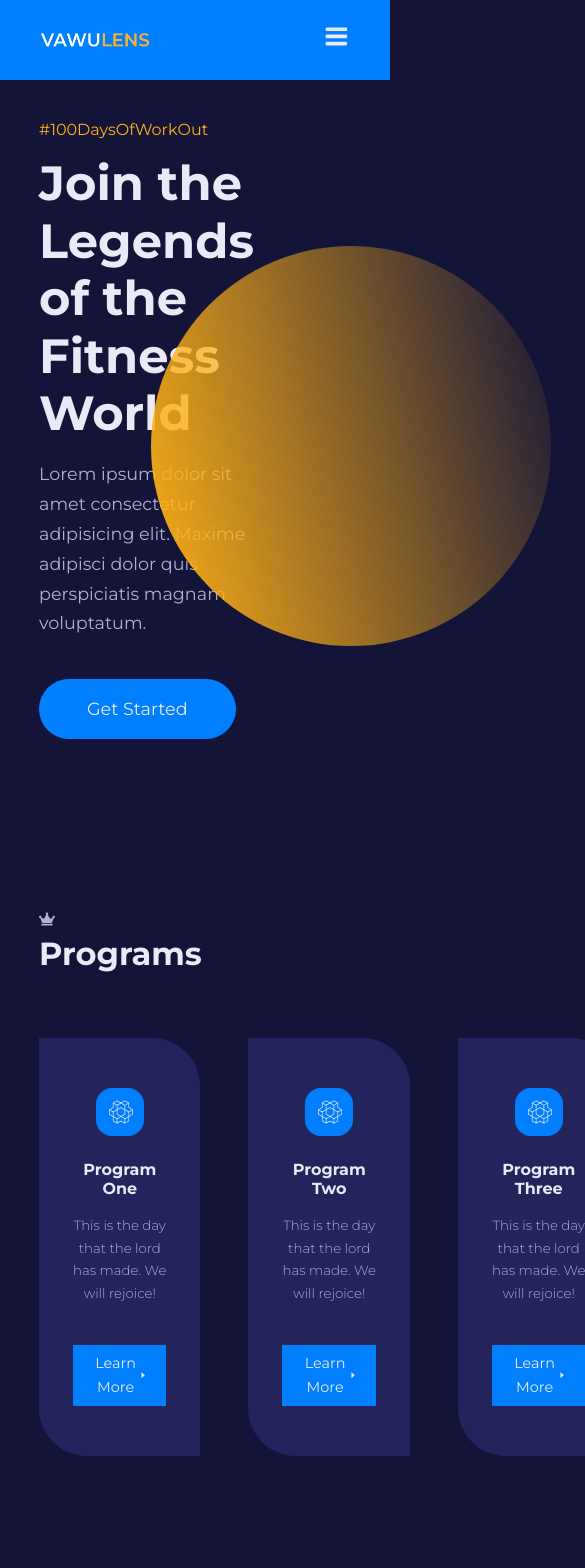
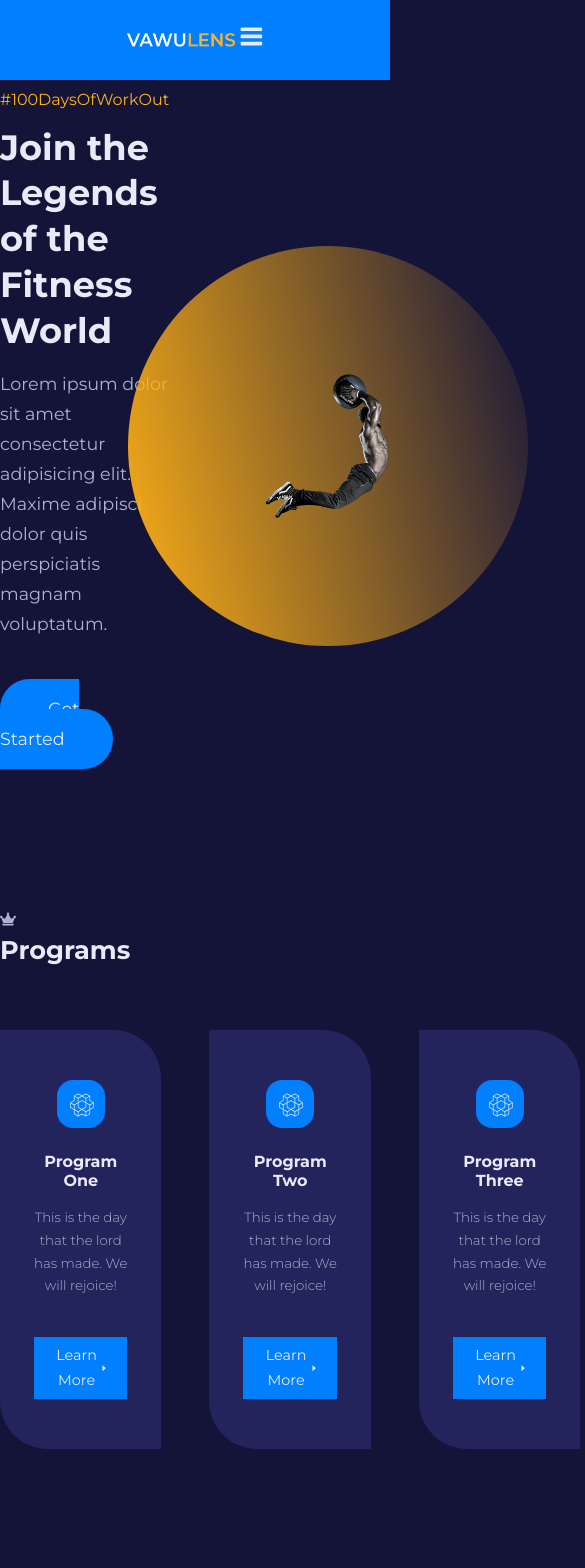
Before and after one commit to enzooz48/Gallery-App, a React (Create React App) app: page / in a window 390 px wide. Shown: the top 1568 px of the page, 585 px wide, since content can reach past the window. Built offline with nearby package versions, Linux system fonts and the light colour scheme.

Commit message:
General CSS Media Queries (Responsive Design)

```diff
--- a/src/index.css
+++ b/src/index.css
@@ -159,3 +159,26 @@ section__head span {
 	display: block;
 	font-weight: 300;
 }
+
+/* MEDIA QUERIES (medium screens) */
+@media screen and (max-width: 1024px) {
+	.container {
+		width: var(--container-width-md);
+	}
+
+	h1 {
+		font-size: 2rem;
+	}
+
+	h2 {
+		font-size: 1.6rem;
+	}
+}
+
+/* MEDIA QUERIES (small screens) */
+@media screen and (max-width: 600px) {
+	h1 {
+		font-size: 2.2rem;
+		line-height: 1.3;
+	}
+}
```
